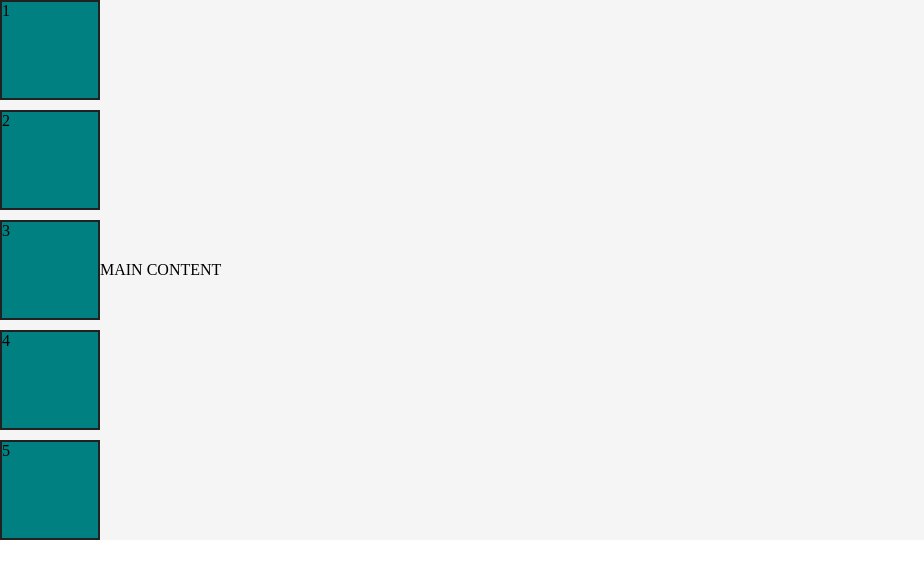
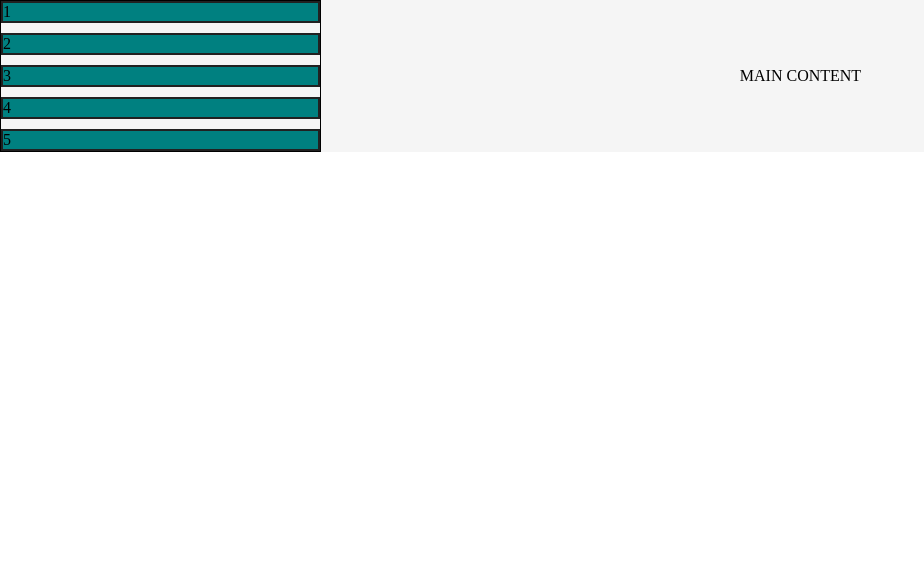
Before and after one commit to RyanCahela/Every_Layout_CSS_Book, a plain HTML site: page stack/index.html in a window 1280 px wide. Shown: the whole page, without its empty margins (0-924 px from the left). Drawn offline with Linux system fonts and the light colour scheme.

Commit message:
built simple sidebar demo

```diff
--- a/stack/index.html
+++ b/stack/index.html
@@ -8,7 +8,7 @@
   </head>
   <body>
     <div class="container">
-      <div class="stack">
+      <div class="sidebar">
         <div class="box">1</div>
         <div class="box">2</div>
         <div class="box">3</div>
--- a/stack/style.css
+++ b/stack/style.css
@@ -12,16 +12,21 @@ body {
 .container {
   background-color: whitesmoke;
   display: flex;
+  flex-wrap: wrap;
 }
 
 .box {
   background-color: teal;
-  width: 100px;
-  height: 100px;
   border: 2px solid #212121;
 }
 
-.stack * + * {
+.sidebar {
+  border: 1px solid black;
+  flex-basis: 20rem;
+  flex-grow: 1;
+}
+
+.sidebar > * + * {
   margin-top: 10px;
 }
 
@@ -29,4 +34,8 @@ body {
   display: flex;
   align-items: center;
   justify-content: center;
+  flex-grow: 999;
+  flex-shrink: 1;
+  flex-basis: 0;
+  min-width: 50%;
 }
```
